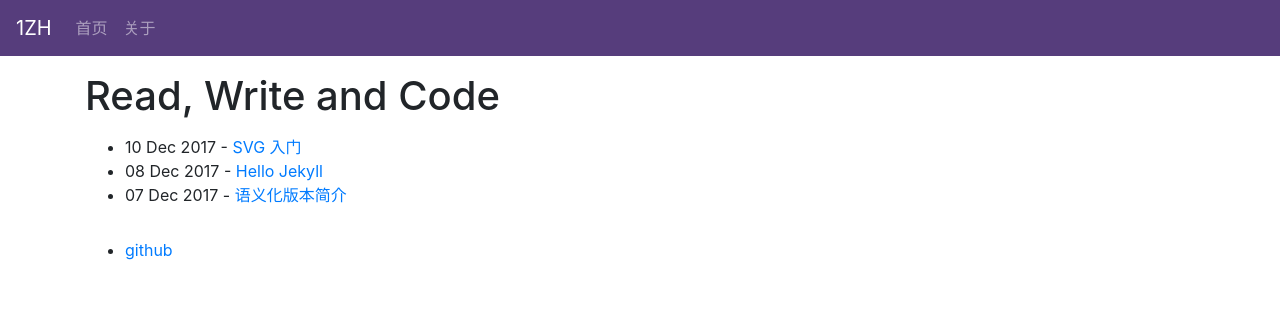
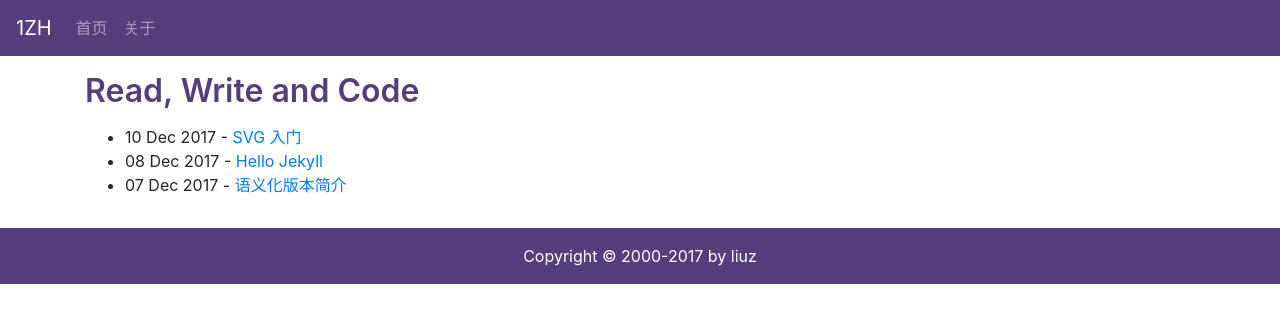
Before and after one commit to liuzhuan/liuzhuan.github.io, a Jekyll site: the page built from index.md, in a window 1280 px wide. Shown: the top 323 px of the page. Built offline with Jekyll 4.4.1, drawn with Linux system fonts in a browser that asks for light colours; nearby versions of some CDN libraries.

Commit message:
adjusting style of h1, h2, ..., h6 and footer

```diff
--- a/_includes/footer.html
+++ b/_includes/footer.html
@@ -1,7 +1,5 @@
-<footer class="container">
-    <ul>
-        <li><a href="https://github.com/liuzhuan">github</a></li>
-    </ul>
+<footer class="main-footer py-3">
+    <div class="copyright">Copyright &copy; 2000-{{ 'now' | date: "%Y" }} by liuz</div>
 </footer>
 
 <script src="https://code.jquery.com/jquery-3.2.1.slim.min.js" integrity="sha384-KJ3o2DKtIkvYIK3UENzmM7KCkRr/rE9/Qpg6aAZGJwFDMVNA/GpGFF93hXpG5KkN" crossorigin="anonymous"></script>
--- a/_layouts/default.html
+++ b/_layouts/default.html
@@ -4,7 +4,7 @@
 <body>
     {% include header.html %}
 
-    <div class="container py-sm-3">
+    <div class="container py-3 main-content">
         {{ content }}
     </div>
 
--- a/_sass/site.scss
+++ b/_sass/site.scss
@@ -1,4 +1,5 @@
 $spacing-unit:     30px !default;
+$brand-color: #563d7c;
 
 body {
     background: white;
@@ -8,8 +9,39 @@ body {
     background: white;
 }
 
+.main-content {
+    h1 {
+        font-size: 2em;
+        font-weight: 600;
+        color: $brand-color;
+    }
+    h2 {
+        font-size: 1.5em;
+        border-bottom: 1px solid #eaecef;
+        padding-bottom: 0.3em;
+        font-weight: 600;
+    }
+    h3 { font-size: 1.25em; }
+    h4 { font-size: 1.2em; }
+    h5 { font-size: 1.15em; }
+    h6 { font-size: 1.1em; }
+}
+
+.main-footer {
+    background: $brand-color;
+    color: white;
+    .copyright {
+        text-align: center;
+    }
+}
+
 .bg-purple {
-    background: #563d7c;
+    background: $brand-color;
+}
+
+.meta {
+    color: #666;
+    font-size: 0.8em;
 }
 
 @import
```
